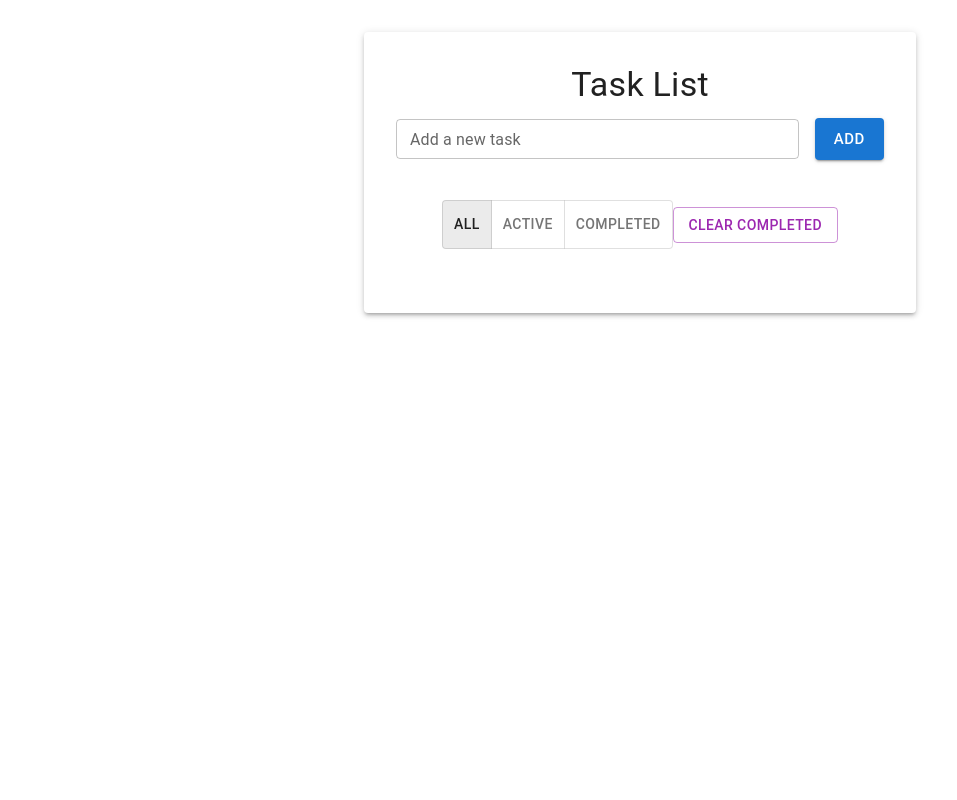
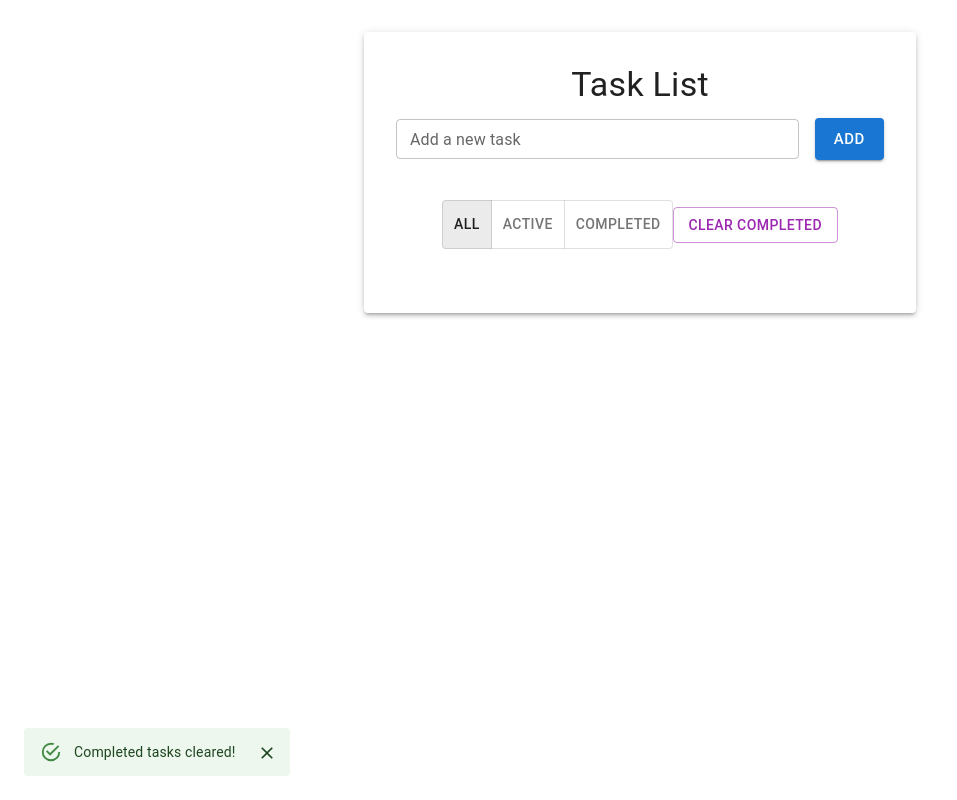
Before and after one commit to volkanb/task-list, a React (Create React App) app: page / in a window 1280 px wide. Both pictures are taken after a click on the button "CLEAR COMPLETED". Shown: the whole page, without its empty margins (0-957 px from the left). Built offline with nearby package versions, Linux system fonts and the light colour scheme.

Commit message:
Adds notifications

```diff
--- a/src/App.tsx
+++ b/src/App.tsx
@@ -1,5 +1,5 @@
 import React, { useState, useEffect } from "react";
-import { Button, Container, Typography, Paper, ToggleButton, ToggleButtonGroup } from "@mui/material";
+import { Container, Typography, Paper, ToggleButton, ToggleButtonGroup, Button, Snackbar, Alert } from "@mui/material";
 import TaskInput from "./TaskInput";
 import TaskList from "./TaskList";
 
@@ -12,6 +12,8 @@ interface Task {
 const App: React.FC = () => {
   const [tasks, setTasks] = useState<Task[]>([]);
   const [filter, setFilter] = useState<"all" | "active" | "completed">("all");
+  const [snackbarOpen, setSnackbarOpen] = useState(false);
+  const [snackbarMessage, setSnackbarMessage] = useState("");
 
   useEffect(() => {
     const savedTasks = localStorage.getItem("tasks");
@@ -40,6 +42,7 @@ const App: React.FC = () => {
       completed: false,
     };
     setTasks([...tasks, newTask]);
+    showSnackbar("Task added successfully!");
   };
 
   const toggleTaskCompletion = (id: number) => {
@@ -48,10 +51,12 @@ const App: React.FC = () => {
         task.id === id ? { ...task, completed: !task.completed } : task
       )
     );
+    showSnackbar("Task completion toggled!");
   };
 
   const deleteTask = (id: number) => {
     setTasks(tasks.filter((task) => task.id !== id));
+    showSnackbar("Task deleted!");
   };
 
   const handleEditTask = (id: number, newText: string) => {
@@ -60,10 +65,12 @@ const App: React.FC = () => {
         task.id === id ? { ...task, text: newText } : task
       )
     );
+    showSnackbar("Task updated!");
   };
 
   const handleClearCompleted = () => {
     setTasks(tasks.filter((task) => !task.completed));
+    showSnackbar("Completed tasks cleared!");
   };
 
   const handleFilterChange = (
@@ -80,6 +87,15 @@ const App: React.FC = () => {
     if (filter === "active") return !task.completed;
     return true;
   });
+
+  const showSnackbar = (message: string) => {
+    setSnackbarMessage(message);
+    setSnackbarOpen(true);
+  };
+
+  const handleSnackbarClose = () => {
+    setSnackbarOpen(false);
+  };
 
   return (
     <Container maxWidth="sm" style={{ marginTop: "2rem", textAlign: "center" }}>
@@ -108,6 +124,13 @@ const App: React.FC = () => {
           onEditTask={handleEditTask}
         />
       </Paper>
+
+      {/* Snackbar for notifications */}
+      <Snackbar open={snackbarOpen} autoHideDuration={3000} onClose={handleSnackbarClose}>
+        <Alert onClose={handleSnackbarClose} severity="success" sx={{ width: "100%" }}>
+          {snackbarMessage}
+        </Alert>
+      </Snackbar>
     </Container>
   );
 };
```
